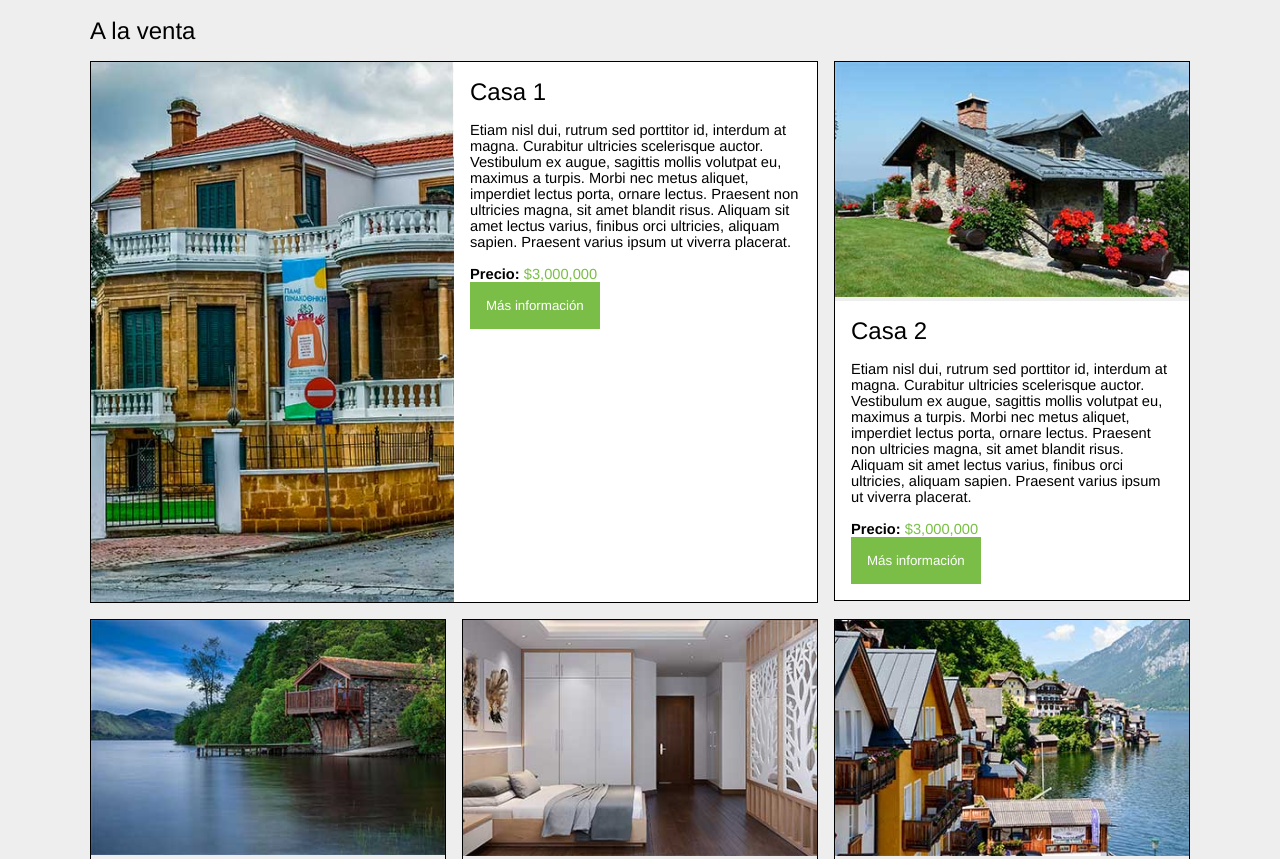
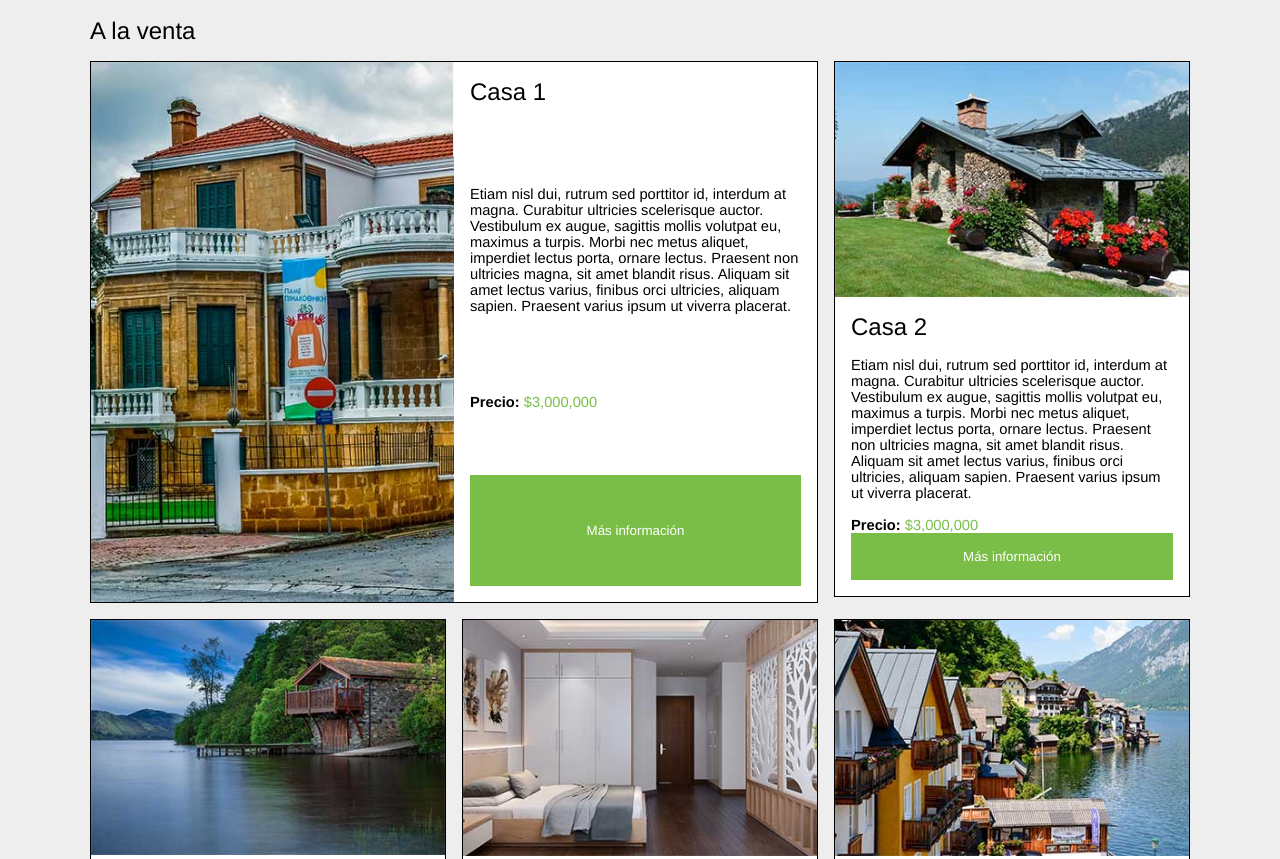
Before and after one commit to cmardom/grid3, a plain HTML site: page index.html in a window 1280 px wide. Shown: the part 477-1336 px from the top of the page. Drawn offline with Linux system fonts and the light colour scheme.

Commit message:
correcciones

```diff
--- a/styles/styles.scss
+++ b/styles/styles.scss
@@ -140,10 +140,13 @@ main{
 
   .casa{
     border: 1px solid black;
+    display: grid;
+    justify-items: start;
+
     .info-casa{
       background-color: var(--claro);
       padding: var(--padding);
-      //display: grid;
+      display: grid;
 
       h2+ p {
         padding: var(--padding) 0px;
@@ -200,7 +203,6 @@ footer{
     }
 
     .casasVentaFooter{
-
       .containerCasas{
        display: grid;
        grid-template-columns: repeat(auto-fit, minmax(200px, 1fr));
```
Also changed, not shown: styles/styles.css, 1 other file.
